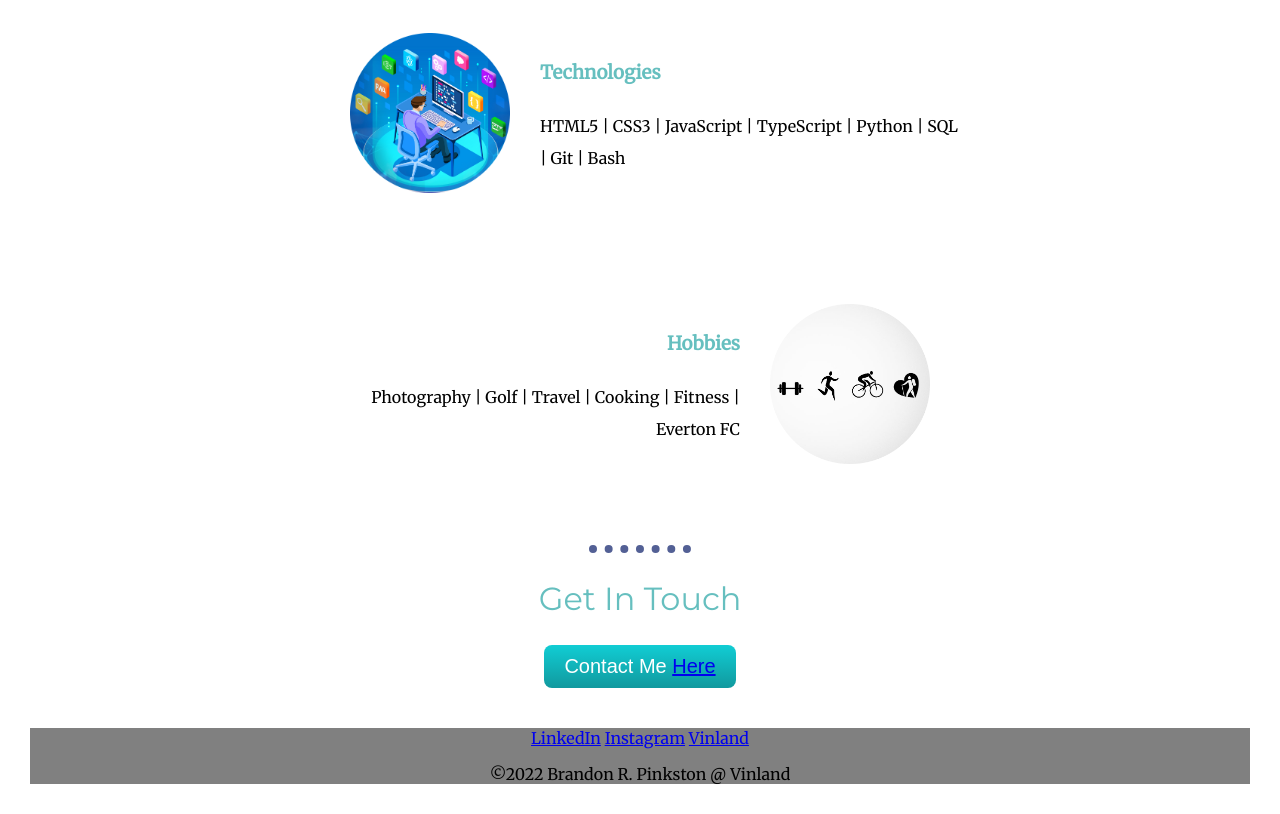
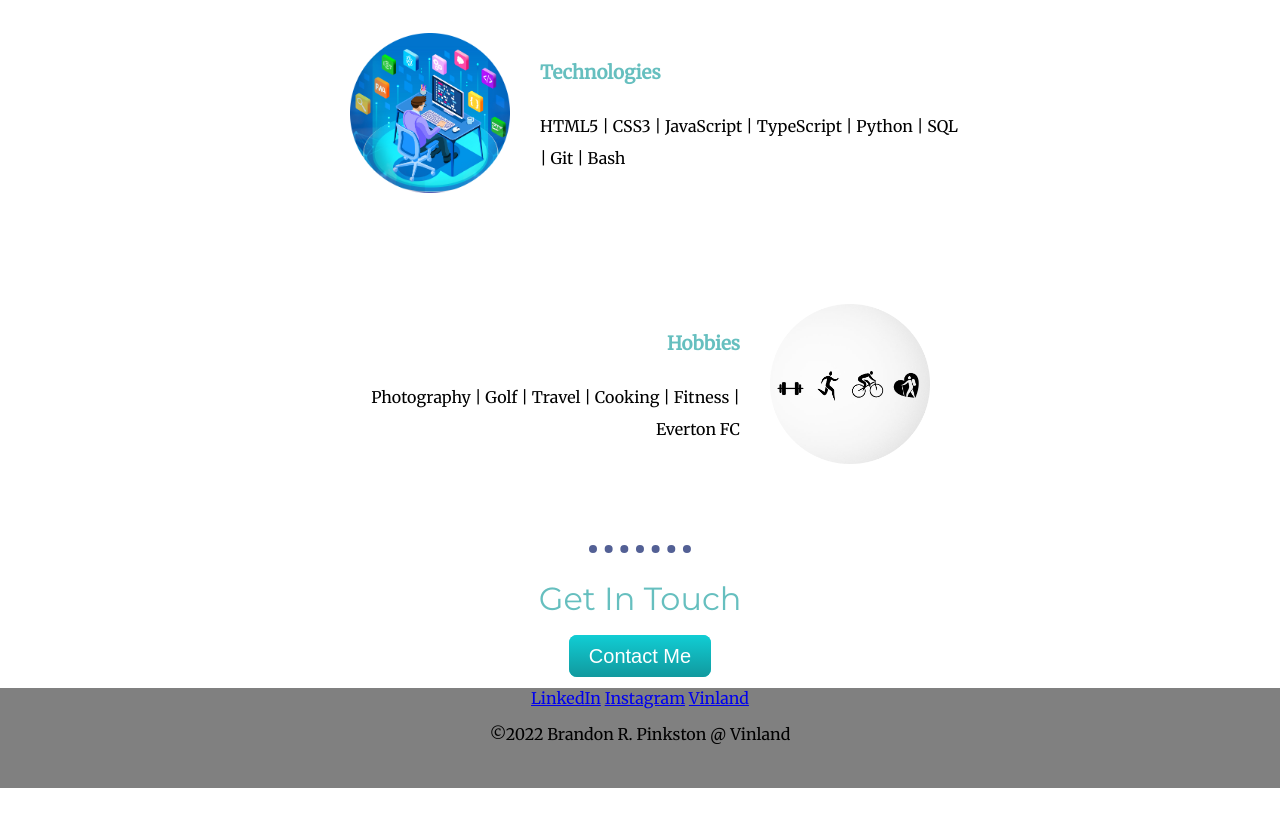
Before and after one commit to Brandon-R-Pinkston/About-me-website, a plain HTML site: page index.html in a window 1280 px wide. Shown: the part 1114-1928 px from the top of the page. After the commit the page ends 1902 px from the top, so only its background shows below. Drawn offline with Linux system fonts and the light colour scheme.

Commit message:
Update index.html

```diff
--- a/index.html
+++ b/index.html
@@ -73,12 +73,13 @@
           <h2>Get In Touch</h2>
           <h3></h3>
           <p></p>
-          <button class="btn" type="button" onclick="">Contact Me <a href="bpinkston21@gmail.com">Here</a></button>
+          <a style="margin: 0 30px 0 ;" class="btn" type="button" target="_blank" href="mailto:bpinkston21@gmail.com">Contact Me</a>
+
         </div>
       </div>
 
-
-      <div style="margin:30px ;" class="bottom-container">
+      <br>
+      <div style="height:100px ;" style="margin:30px ;" class="bottom-container">
         <a class="footer-link" target="_blank" href="https://www.linkedin.com/in/brandon-pinkston-565ab61b0/">LinkedIn</a>
         <a class="footer-link" target="_blank" href="https://www.instagram.com/">Instagram</a>
         <a class="footer-link" target="_blank" href="https://www.worldhistory.org/Vinland/">Vinland</a>
```
